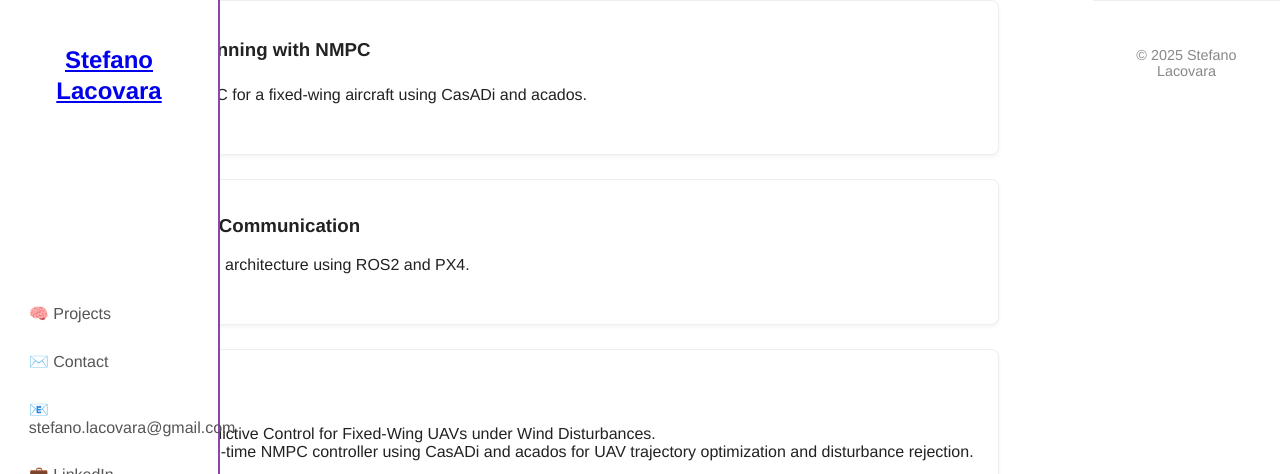
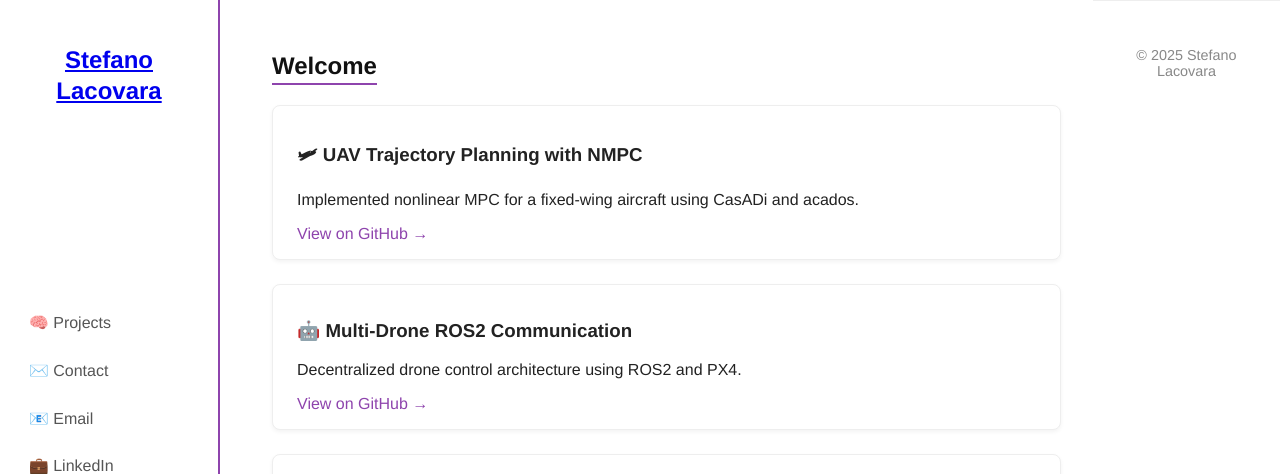
Before and after one commit to lstef4no/lstef4no.github.io, a plain HTML site: page projects.html in a window 1280 px wide. Shown: the top 474 px of the page. Drawn offline with Linux system fonts and the light colour scheme.

```diff
--- a/projects.html
+++ b/projects.html
@@ -18,13 +18,19 @@
       <nav>
         <a href="projects.html">🧠 Projects</a>
         <a href="contact.html">✉️ Contact</a>
-        <a href="mailto:stefano.lacovara@gmail.com">📧 stefano.lacovara@gmail.com</a>
+        <a href="mailto:stefano.lacovara@gmail.com">📧 Email</a>
         <a href="https://www.linkedin.com/in/stefano-lacovara-67935329a/" target="_blank">💼 LinkedIn</a>
       </nav>
       <footer class="sidebar-footer">
         <p>© 2025<br>Stefano Lacovara</p>
       </footer>
     </aside>
+
+    <!-- Main page content -->
+    <main class="content">
+      <section>
+        <h2>Welcome</h2>
+      </section>
 
       <section>
         <div class="cards">
```
Also changed, not shown: index.html (+1 -1 lines). Lines whose indentation alone changed are shown as unchanged.
